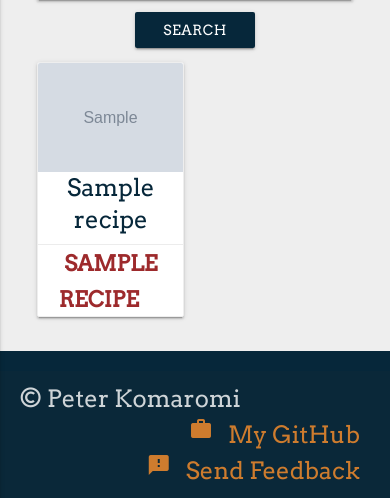
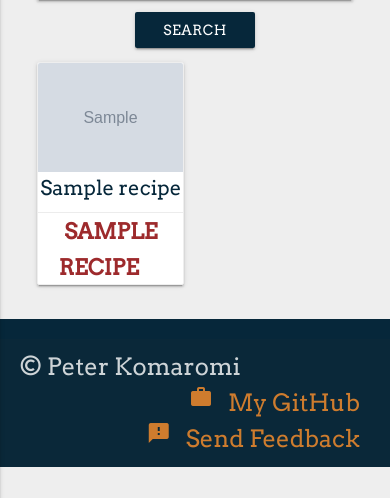
Before and after one commit to kompeet/third-milestone-project, a Flask app: page /get_recipes in a window 390 px wide. Shown: the part 147-645 px from the top of the page. Run offline with Flask 2, Linux system fonts and the light colour scheme; grey boxes marked "Sample" are stand-in pictures; a database or web service that is not in the repository returns one stand-in record (values such as "Sample title"); some libraries are stand-ins or nearby versions; some web fonts are replaced.

Commit message:
2 errors corrected found by css validator

```diff
--- a/static/css/style.css
+++ b/static/css/style.css
@@ -215,7 +215,7 @@ nav ul a{
     }
 
     .card .card-title {
-        font-size: 1.455;
+        font-size: 1.45rem;
     }
 
     #error {
@@ -242,7 +242,7 @@ nav ul a{
         padding: 0 8px;
     }
     .card .card-action a:not(.btn):not(.btn-large):not(.btn-large):not(.btn-floating) {
-        font-size: 1,80rem;
+        font-size: 1.80rem;
     }
 
     .card .card-title {
```
